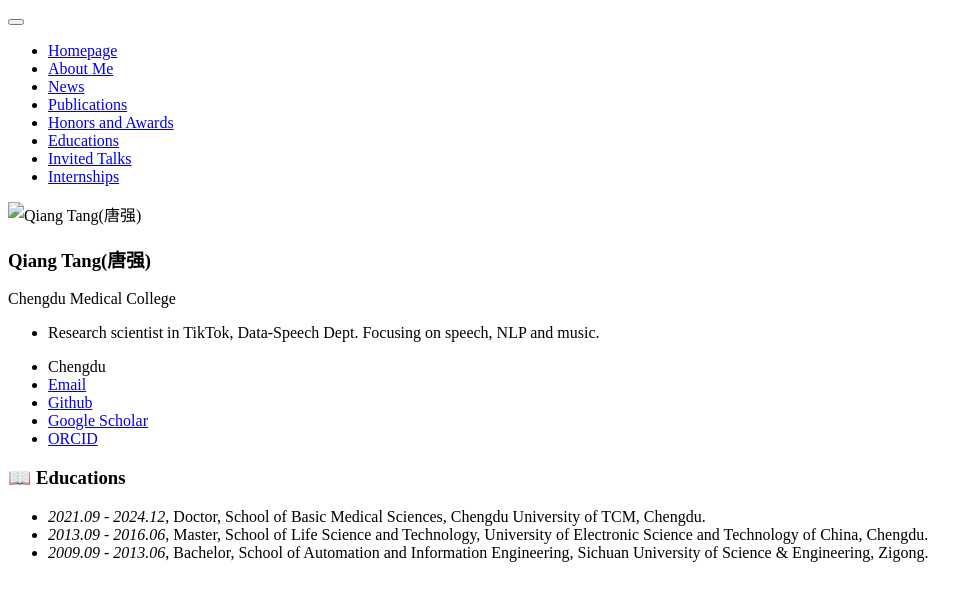
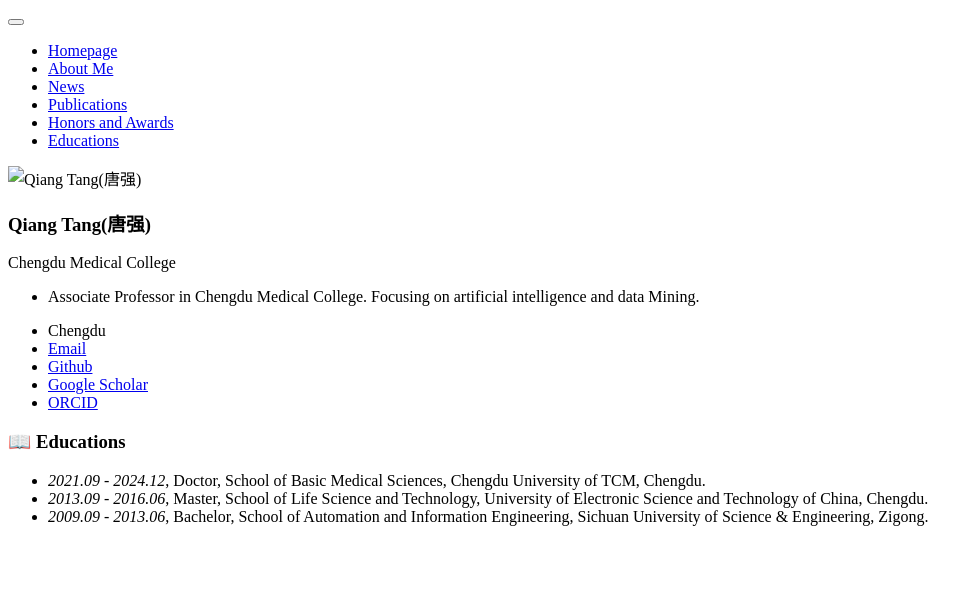
Before and after one commit to TangQiang0701/TangQiang0701.github.io, a Jekyll site: the page built from _pages/includes/others.md, in a window 1280 px wide. Shown: the top 601 px of the page, without its empty margins (0-980 px from the left). Built offline with Jekyll 4.4.1, drawn with Linux system fonts in a browser that asks for light colours; our own code applies the rules of GitHub Pages for plain Markdown files.

Commit message:
modify files 3

```diff
--- a/_config.yml
+++ b/_config.yml
@@ -7,7 +7,7 @@
 
 # Site Settings
 title                    : "Qiang Tang(唐强)"
-description              : "Research scientist in TikTok, Data-Speech Dept. Focusing on speech, NLP and music."
+description              : "Associate Professor in Chengdu Medical College. Focusing on artificial intelligence and data Mining."
 repository               : "TangQiang0701/TangQiang0701.github.io"
 google_scholar_stats_use_cdn : true
 
--- a/_data/navigation.yml
+++ b/_data/navigation.yml
@@ -14,9 +14,3 @@ main:
 
   - title: "Educations"
     url: "/#-educations"
-
-  - title: "Invited Talks"
-    url: "/#-invited-talks"
-
-  - title: "Internships"
-    url: "/#-internships"
```
